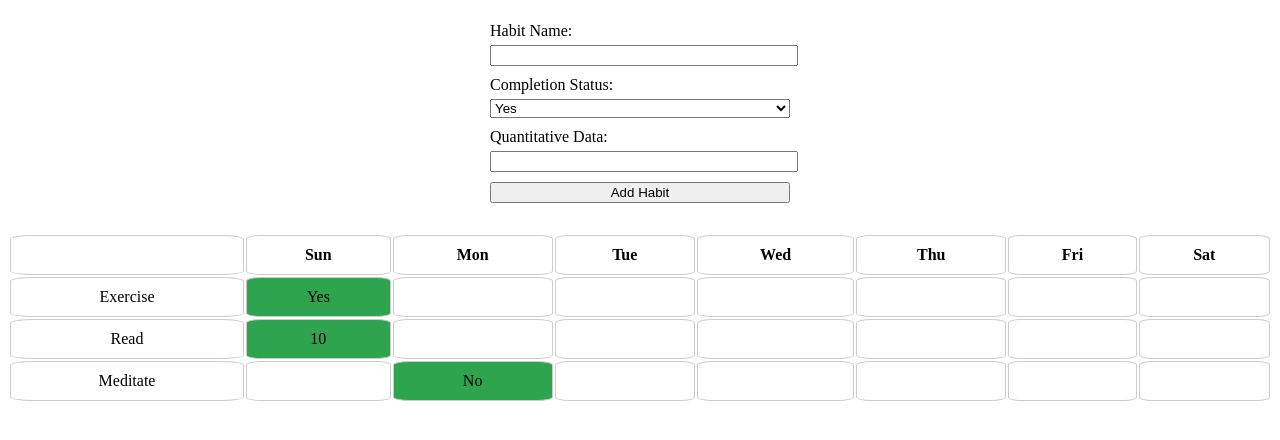
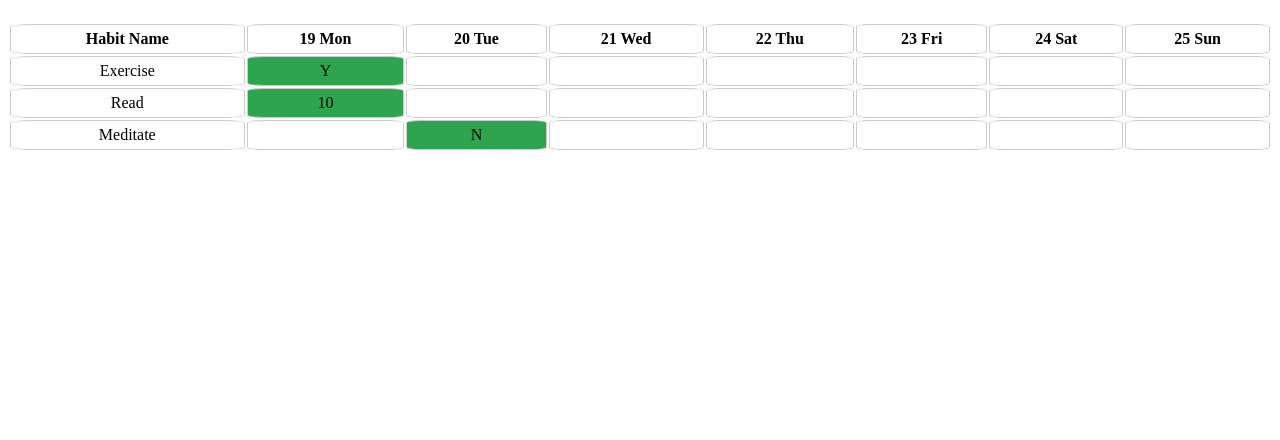
Before and after one commit to Visoahmadcs/habit_mvp, a Flask app: page / in a window 1280 px wide. Shown: the part 58-498 px from the top of the page. Run offline with Flask 3, Linux system fonts and the light colour scheme.

Commit message:
base stage + form + click

```diff
--- a/app/app.py
+++ b/app/app.py
@@ -1,6 +1,9 @@
 from flask import Flask, render_template, request, jsonify
 
 app = Flask(__name__)
+
+# Store the submitted form data in memory (you might want to use a database in a real application)
+form_data = []
 
 # Sample data for initial habits
 initial_habits = [
@@ -13,6 +16,23 @@
 def index():
     return render_template('index.html', habits=initial_habits)
 
+
+@app.route('/submit_form', methods=['POST'])
+def submit_form():
+    # Extract form data
+    date = request.form.get('date')
+    # Extract other form fields as needed
+
+    # Create a dictionary to represent the form data
+    form_entry = {
+        'date': date,
+        # Add other form fields as needed
+    }
+
+    # Append the form data to the existing habit_data list
+    form_data.append(form_entry)
+
+    return render_template('index.html', habit_data=form_data)
 @app.route('/add_habit', methods=['POST'])
 def add_habit():
     habit_name = request.form['habitName']
--- a/app/static/script.js
+++ b/app/static/script.js
@@ -1,43 +1,85 @@
-function addHabit() {
-    // Get form input values
-    const habitName = document.getElementById('habitName').value;
-    const completionStatus = document.getElementById('completionStatus').value;
-    const quantitativeData = document.getElementById('quantitativeData').value;
+// static/script.js
 
-    // Get the table
-    const table = document.getElementById('habitTable');
 
-    // Create a new row
-    const newRow = table.insertRow();
+let selectedCell;
+document.addEventListener('DOMContentLoaded', function() {
+    updateDatesAndTable();
+});
 
-    // Add cells to the new row
-    const habitCell = newRow.insertCell(0);
-    habitCell.innerHTML = habitName;
+function updateDatesAndTable() {
+    // Get the current date
+    const currentDate = new Date();
 
-    // Add cells for each weekday (initialize as empty)
-    for (let i = 0; i < 4; i++) {
-        const weekdayCell = newRow.insertCell(i + 1);
-        weekdayCell.innerHTML = '';
+    // Get the header row
+    const dateHeaderRow = document.getElementById('dateHeaderRow');
+
+    // Dynamically generate table headers with dates for the next 7 days
+    for (let i = 0; i < 7; i++) {
+        const nextDate = new Date(currentDate);
+        nextDate.setDate(currentDate.getDate() + i);
+        const formattedDate = formatDate(nextDate);
+        dateHeaderRow.innerHTML += `<th>${formattedDate}</th>`;
     }
 
-    // Update the cell for the corresponding weekday based on the completion status
-    switch (completionStatus) {
-        case 'Yes':
-            // Use the second column (Monday) as an example, you can modify based on your needs
-            const completionCell = newRow.cells[2];
-            completionCell.innerHTML = `Yes (${quantitativeData})`;
-            completionCell.classList.add('completed');
-            break;
-        case 'No':
-            // Use the third column (Tuesday) as an example, you can modify based on your needs
-            const noCompletionCell = newRow.cells[3];
-            noCompletionCell.innerHTML = 'No';
-            break;
-        // Add more cases for other completion statuses or weekdays as needed
+    // Call a function to update the habit data in the table (you need to implement this function)
+    // updateTableWithHabitData();
+}
+
+function formatDate(date) {
+    const options = { weekday: 'short', day: 'numeric' };
+    return date.toLocaleDateString('en-US', options);
+}
+
+function updateTableWithHabitData() {
+    // Implement this function to populate the habit data in the table based on the selected date
+    // You may need to fetch data from your server or use local data
+}
+
+function openModal(cell) {
+    // Store the selected cell
+    selectedCell = cell;
+
+    // Get the habit name from the first cell of the row
+    const habitName = cell.parentNode.cells[0].innerHTML;
+
+    // Set the habit name in the modal
+    document.getElementById('modalHabitName').innerHTML = habitName;
+
+    // Display the modal
+    const modal = document.getElementById('habitModal');
+    modal.style.display = 'block';
+}
+
+function closeModal() {
+    // Reset the selected cell
+    selectedCell = null;
+
+    // Hide the modal
+    const modal = document.getElementById('habitModal');
+    modal.style.display = 'none';
+}
+
+function submitHabitModal() {
+    if (selectedCell) {
+        // Get form input values
+        const habitStatus = document.getElementById('habitStatus').value;
+        const quantitativeData = document.getElementById('modalQuantitativeData').value;
+
+        // Update the selected cell with the habit information
+        selectedCell.innerHTML = `${habitStatus} ${quantitativeData}`;
+
+        // Close the modal
+        closeModal();
     }
+}
 
-    // Clear the form fields
-    document.getElementById('habitName').value = '';
-    document.getElementById('completionStatus').value = 'Yes';
-    document.getElementById('quantitativeData').value = '';
-}
+// Add event listeners to table cells
+const tableBody = document.getElementById('habitTableBody');
+tableBody.addEventListener('click', function(event) {
+    const clickedCell = event.target;
+
+    // Check if a cell was clicked (excluding the header cells)
+    if (clickedCell.tagName === 'TD') {
+        openModal(clickedCell);
+    }
+});
--- a/app/static/styles.css
+++ b/app/static/styles.css
@@ -8,7 +8,7 @@
 th, td {
     border: 1px solid #ccc;
     border-radius: 10%;
-    padding: 10px;
+    padding: 5px;
     text-align: center;
 }
 
@@ -33,3 +33,71 @@
     width: 100%;
     margin-bottom: 10px;
 }
+
+/* Date header styles */
+#dateHeader {
+    text-align: center;
+    margin-top: 10px;
+}
+
+#dateHeader th {
+    padding: 10px;
+}
+
+
+/* Add styles for the modal */
+.modal {
+    display: none;
+    position: fixed;
+    top: 0;
+    left: 0;
+    width: 100%;
+    height: 100%;
+    background-color: rgba(0, 0, 0, 0.5);
+    justify-content: center;
+    align-items: center;
+}
+
+.modal-content {
+    background-color: #fefefe;
+    padding: 20px;
+    border-radius: 5px;
+    max-width: 400px;
+    margin: auto;
+}
+
+.close {
+    position: absolute;
+    top: 10px;
+    right: 10px;
+    font-size: 20px;
+    cursor: pointer;
+}
+
+/* Style the form inside the modal */
+#habitModalForm {
+    display: flex;
+    flex-direction: column;
+}
+
+#habitModalForm label {
+    margin-bottom: 5px;
+}
+
+#habitModalForm select,
+#habitModalForm input {
+    margin-bottom: 10px;
+    padding: 8px;
+}
+
+#habitModalForm button {
+    background-color: #4caf50;
+    color: white;
+    border: none;
+    padding: 10px;
+    cursor: pointer;
+}
+
+#habitModalForm button:hover {
+    background-color: #45a049;
+}
--- a/app/templates/index.html
+++ b/app/templates/index.html
@@ -12,42 +12,20 @@
             <h1>Habit Tracker</h1>
         </header>
         <main>
-            <!-- Habit input form -->
-            <form id="habitForm">
-                <label for="habitName">Habit Name:</label>
-                <input type="text" id="habitName" name="habitName" required>
 
-                <label for="completionStatus">Completion Status:</label>
-                <select id="completionStatus" name="completionStatus" required>
-                    <option value="Yes">Yes</option>
-                    <option value="No">No</option>
-                </select>
-
-                <label for="quantitativeData">Quantitative Data:</label>
-                <input type="text" id="quantitativeData" name="quantitativeData">
-
-                <button type="button" onclick="addHabit()">Add Habit</button>
-            </form>
-
+            <div id="dateHeader"></div>
             <!-- Habit tracking table -->
             <table class="habit-table" id="habitTable">
                 <thead>
-                    <tr>
-                        <th></th>
-                        <th>Sun</th>
-                        <th>Mon</th>
-                        <th>Tue</th>
-                        <th>Wed</th>
-                        <th>Thu</th>
-                        <th>Fri</th>
-                        <th>Sat</th>
-                        <!-- Add more weekday columns if needed -->
+                    <tr id="dateHeaderRow">
+                        <th>Habit Name</th>
+                        <!-- Date headers will be dynamically added here -->
                     </tr>
                 </thead>
-                <tbody>
+                <tbody id="habitTableBody">
                     <tr>
                         <td>Exercise</td>
-                        <td class="completed">Yes</td>
+                        <td class="completed">Y</td>
                         <td></td>
                         <td></td>
                         <td></td>
@@ -70,7 +48,7 @@
                     <tr>
                         <td>Meditate</td>
                         <td></td>
-                        <td class="completed">No</td>
+                        <td class="completed">N</td>
                         <td></td>
                         <td></td>
                         <td></td>
@@ -81,6 +59,30 @@
                     <!-- Add more rows for each habit -->
                 </tbody>
             </table>
+
+            <!-- Your new form for submitting daily activities -->
+
+            <div id="habitModal" class="modal">
+                <div class="modal-content">
+                    <span class="close" onclick="closeModal()">&times;</span>
+                    <h2 id="modalHabitName"></h2>
+                    <form id="habitModalForm">
+                        <!-- Add fields for habit information (Yes, No, Count, etc.) -->
+                        <label for="habitStatus">Completion Status:</label>
+                        <select id="habitStatus" name="habitStatus" required>
+                            <option value="Y">Y</option>
+                            <option value="N">N</option>
+                        </select>
+
+                        <label for="quantitativeData">Quantitative Data:</label>
+                        <input type="text" id="modalQuantitativeData" name="modalQuantitativeData">
+
+                        <button type="button" onclick="submitHabitModal()">Submit</button>
+                    </form>
+                </div>
+            </div>
+
+
         </main>
         <footer>
             <!-- Footer content -->
```
